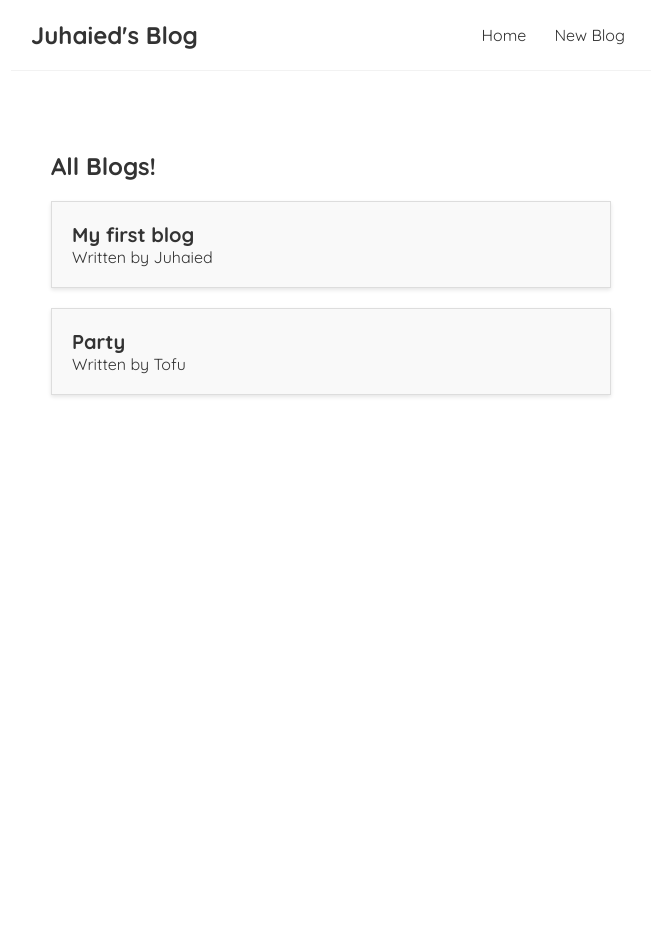
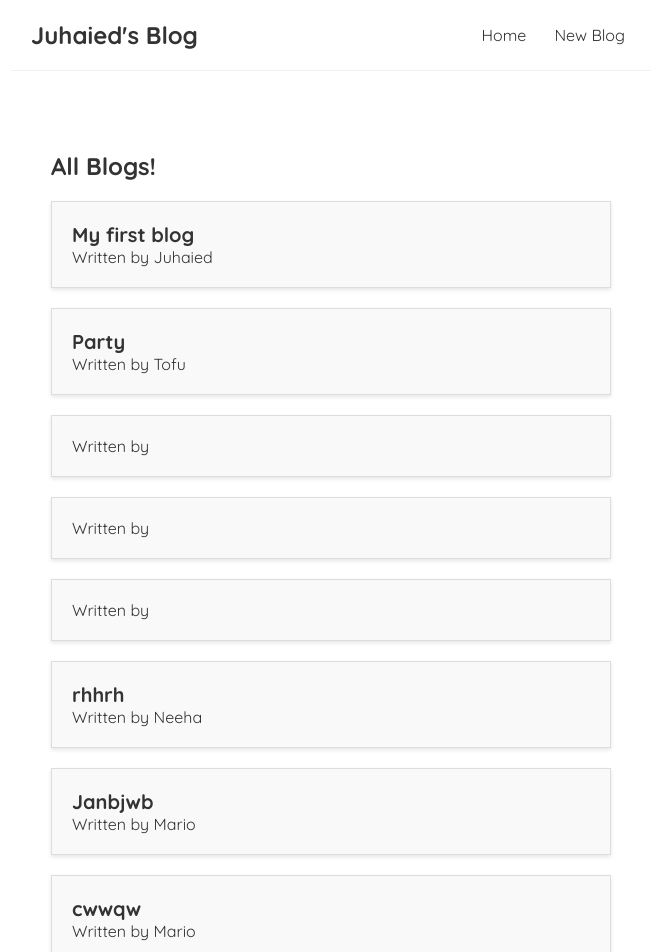
Before and after one commit to Juhaied/react, a React (Create React App) app in the folder blogapp/: page / in a window 1280 px wide. Shown: the top 952 px of the page, without its empty margins (309-964 px from the left). Before the commit the page ends 800 px from the top, so only its background shows below. Built offline with nearby package versions, Linux system fonts and the light colour scheme; data requests are answered from the project's data file.

Commit message:
Making a Post Request

```diff
--- a/blogapp/data/db.json
+++ b/blogapp/data/db.json
@@ -2,15 +2,42 @@
   "blogs": [
     {
       "title": "My first blog",
-            "body" : "Blog life start",
-            "author" : "Juhaied",
-            "id":1
+      "body": "Blog life start",
+      "author": "Juhaied",
+      "id": 1
     },
     {
       "title": "Party",
-            "body" : "party Hard",
-            "author" : "Tofu",
-            "id":2
+      "body": "party Hard",
+      "author": "Tofu",
+      "id": 2
+    },
+    {
+      "id": 3
+    },
+    {
+      "id": 4
+    },
+    {
+      "id": 5
+    },
+    {
+      "title": "rhhrh",
+      "body": "j5j56",
+      "author": "Neeha",
+      "id": 6
+    },
+    {
+      "title": "Janbjwb",
+      "body": "kwvbjkbqk",
+      "author": "Mario",
+      "id": 7
+    },
+    {
+      "title": "cwwqw",
+      "body": "ewvVCS",
+      "author": "Mario",
+      "id": 8
     }
   ]
 }
--- a/blogapp/src/Create.js
+++ b/blogapp/src/Create.js
@@ -6,12 +6,30 @@ const Create = () => {
   const[body,setBody] = useState('');
   const[author,setAuthor] = useState('Mario');
 
+  //it is for showing loading
+  const[isPending,setIsPending] = useState(false);
+
   const onSubmit = (e) =>{
     // prevent default
 
     e.preventDefault();
 
     const blog = {title,body,author};
+
+    setIsPending(true);
+
+    fetch('http://localhost:8000/blogs', {
+      method:'POST',
+      headers:{"Content-Type": "application/json"},
+      body: JSON.stringify(blog)
+    }).then(()=>{
+      console.log('New blog added');
+      setIsPending(false);
+    });
+
+    setTitle('')
+    setBody('')
+    setAuthor('')
   }
   return (
     <div className="create">
@@ -40,8 +58,8 @@ const Create = () => {
           <option value="Juhaied">Juhiaed</option>
           <option value="Neeha">Neeha</option>
         </select>
-        <button>Add Button</button>
-
+       {!isPending &&<button>Add Button</button>}
+       {isPending &&<button disabled>Adding Blog</button>}
       </form>
     </div>
   )
```
Lines whose indentation alone changed are shown as unchanged.
